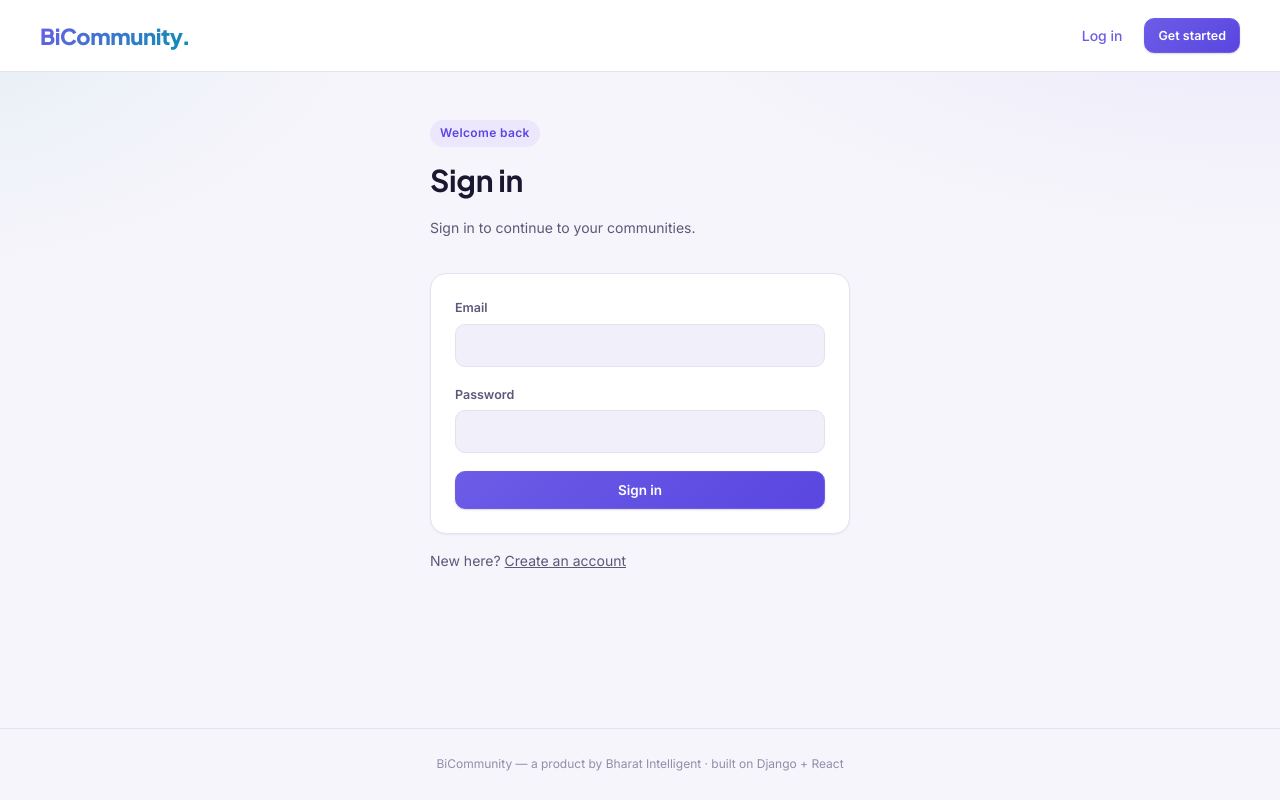
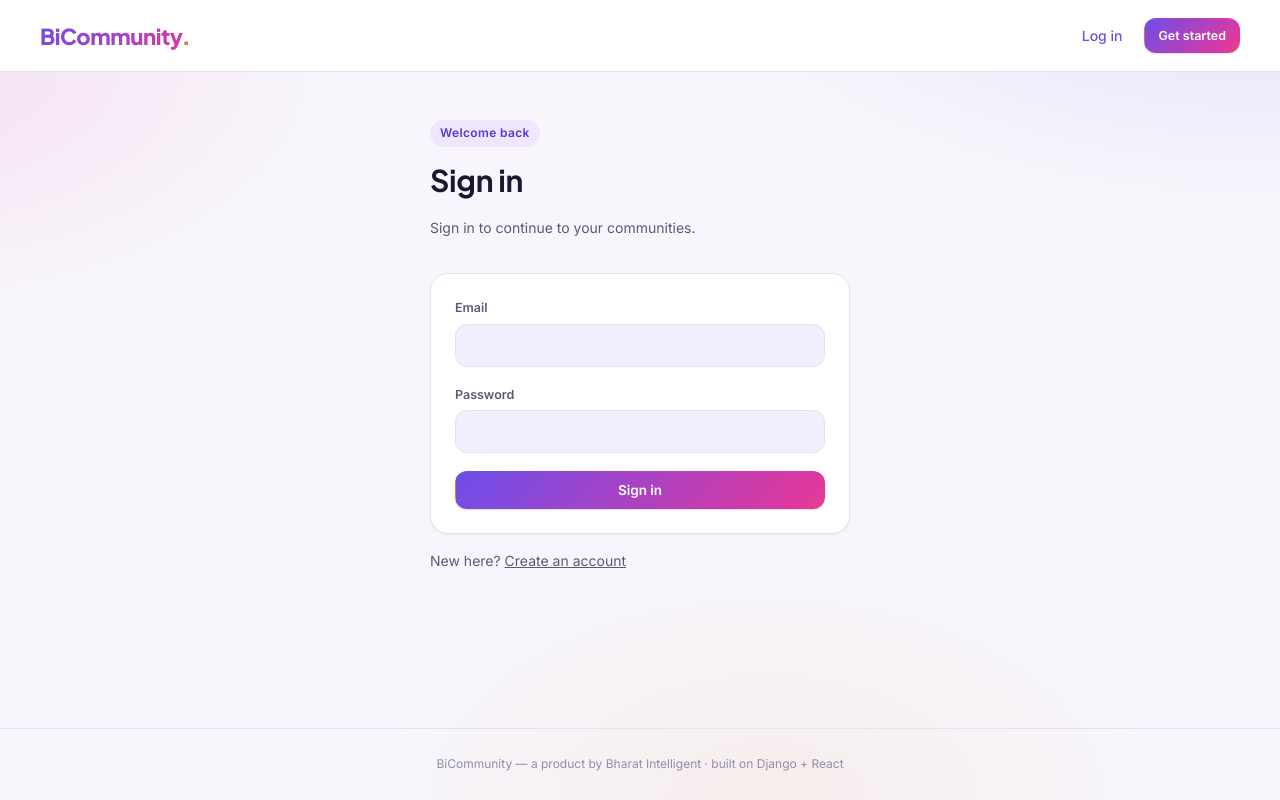
Before and after one commit to Shitanshu14/BI-COMMUNITY-FRONTEND, a React (Vite) app: page /login in a window 1280 px wide. Built offline with nearby package versions, Linux system fonts and the light colour scheme; no server answers.

Commit message:
added new xml

```diff
--- a/src/index.css
+++ b/src/index.css
@@ -3,46 +3,53 @@
    Concept: light SaaS workspace, indigo-blue accent
    =========================================================== */
 :root {
-  --bg: #0c0a14;
-  --surface: #171425;
-  --surface-soft: #1c1830;
-  --border: #2a2540;
-  --border-soft: #221e36;
+  --bg: #08070d;
+  --surface: #130f1c;
+  --surface-soft: #1b1628;
+  --border: #2c2540;
+  --border-soft: #221c32;
 
   --ink: #ffffff;
-  --ink-soft: #a29fc0;
-  --ink-faint: #6c6690;
+  --ink-soft: #a9a2c4;
+  --ink-faint: #6f6890;
 
-  --primary: #6c5ce7;
-  --primary-ink: #8b7cf6;
-  --primary-soft: #2a2258;
-  --primary-soft-ink: #cabffb;
-  --primary-2: #17c3e0;
-  --accent-gradient: linear-gradient(135deg, var(--primary) 0%, var(--primary-2) 100%);
+  /* Geneva-style vibrant duo: electric violet -> hot pink, with an
+     orange third stop reserved for gradient accents (brand text,
+     buttons, bubbles) so the app reads bold and playful, not flat. */
+  --primary: #7c5cff;
+  --primary-ink: #a58aff;
+  --primary-soft: #241a4d;
+  --primary-soft-ink: #cabbff;
+  --primary-2: #ff4fa3;
+  --primary-3: #ff9d4d;
+  --accent-gradient: linear-gradient(135deg, #7c5cff 0%, #ff4fa3 60%, #ff9d4d 100%);
+  --accent-gradient-soft: linear-gradient(135deg, color-mix(in srgb, #7c5cff 16%, transparent), color-mix(in srgb, #ff4fa3 16%, transparent));
 
-  --verified: #5dcaa5;
-  --verified-soft: #0e2e24;
-  --danger: #f0997b;
-  --danger-soft: #3a1c12;
-  --warn: #efb347;
-  --warn-soft: #3a2c0e;
+  --verified: #3ddc97;
+  --verified-soft: #0f2e22;
+  --danger: #ff6b6b;
+  --danger-soft: #3a1418;
+  --warn: #ffb84d;
+  --warn-soft: #3a2a0e;
 
   /* Poll bar accents — cycled per option so multi-option polls read at a
      glance instead of every bar being the same flat purple. */
-  --poll-1: #8b7cf6;
-  --poll-2: #4fd1c5;
-  --poll-3: #f6ad55;
-  --poll-4: #fc8181;
-  --poll-5: #63b3ed;
+  --poll-1: #a58aff;
+  --poll-2: #3ddc97;
+  --poll-3: #ffb84d;
+  --poll-4: #ff6b8a;
+  --poll-5: #4fc3f7;
 
   --font-display: "Plus Jakarta Sans", -apple-system, sans-serif;
   --font-body: "Inter", -apple-system, sans-serif;
 
-  --radius-lg: 16px;
-  --radius: 10px;
-  --radius-sm: 8px;
-  --shadow-sm: 0 1px 2px rgba(0, 0, 0, 0.2);
-  --shadow-md: 0 20px 45px -20px rgba(0, 0, 0, 0.55);
+  --radius-lg: 18px;
+  --radius: 12px;
+  --radius-sm: 9px;
+  --shadow-sm: 0 1px 2px rgba(0, 0, 0, 0.25);
+  --shadow-md: 0 20px 45px -20px rgba(0, 0, 0, 0.6);
+  --glow-primary: 0 8px 28px -10px color-mix(in srgb, var(--primary) 65%, transparent), 0 2px 10px -4px color-mix(in srgb, var(--primary-2) 45%, transparent);
+  --glow-primary-soft: 0 6px 20px -12px color-mix(in srgb, var(--primary) 55%, transparent);
 
   --sidebar-w: 248px;
 }
@@ -52,22 +59,25 @@
    purple/verified/danger/warn accents, just flipped surfaces/ink so it
    reads correctly on a light background. */
 html[data-theme="light"] {
-  --bg: #f6f5fb;
+  --bg: #f8f6fc;
   --surface: #ffffff;
-  --surface-soft: #f1eff9;
-  --border: #e4e1f1;
-  --border-soft: #ece9f8;
+  --surface-soft: #f2eefb;
+  --border: #e5e0f3;
+  --border-soft: #ede8fa;
 
   --ink: #1a1730;
   --ink-soft: #5c5878;
   --ink-faint: #928da9;
 
-  --primary: #6c5ce7;
-  --primary-ink: #5a46e0;
-  --primary-soft: #ece7fd;
-  --primary-soft-ink: #4c3bc7;
+  --primary: #6c4eea;
+  --primary-ink: #5638d6;
+  --primary-soft: #eee7fe;
+  --primary-soft-ink: #4c30c7;
 
-  --primary-2: #0891b2;
+  --primary-2: #e0389e;
+  --primary-3: #e2822c;
+  --accent-gradient: linear-gradient(135deg, #6c4eea 0%, #e0389e 60%, #e2822c 100%);
+  --accent-gradient-soft: linear-gradient(135deg, color-mix(in srgb, #6c4eea 10%, transparent), color-mix(in srgb, #e0389e 10%, transparent));
 
   --verified: #1f9d78;
   --verified-soft: #e3f7ef;
@@ -76,7 +86,7 @@ html[data-theme="light"] {
   --warn: #b9820f;
   --warn-soft: #fbf0da;
 
-  --poll-1: #6c5ce7;
+  --poll-1: #6c4eea;
   --poll-2: #17a398;
   --poll-3: #dd8a1f;
   --poll-4: #e0554b;
@@ -84,6 +94,8 @@ html[data-theme="light"] {
 
   --shadow-sm: 0 1px 2px rgba(20, 15, 50, 0.06);
   --shadow-md: 0 20px 45px -20px rgba(20, 15, 50, 0.18);
+  --glow-primary: 0 8px 26px -10px color-mix(in srgb, var(--primary) 40%, transparent), 0 2px 10px -4px color-mix(in srgb, var(--primary-2) 28%, transparent);
+  --glow-primary-soft: 0 6px 18px -12px color-mix(in srgb, var(--primary) 35%, transparent);
 }
 
 html { transition: background-color 0.15s ease; }
@@ -95,8 +107,9 @@ html { scroll-behavior: smooth; }
 body {
   margin: 0;
   background:
-    radial-gradient(1100px 520px at 100% -10%, color-mix(in srgb, var(--primary) 10%, transparent), transparent 60%),
-    radial-gradient(900px 500px at -10% 0%, color-mix(in srgb, var(--primary-2) 8%, transparent), transparent 55%),
+    radial-gradient(1000px 480px at 100% -10%, color-mix(in srgb, var(--primary) 16%, transparent), transparent 60%),
+    radial-gradient(820px 460px at -8% 8%, color-mix(in srgb, var(--primary-2) 12%, transparent), transparent 55%),
+    radial-gradient(700px 420px at 60% 100%, color-mix(in srgb, var(--primary-3) 8%, transparent), transparent 55%),
     var(--bg);
   background-attachment: fixed;
   color: var(--ink);
@@ -158,11 +171,16 @@ button, input, textarea, select { font-family: inherit; font-size: inherit; colo
   letter-spacing: -0.02em;
   cursor: pointer;
   background: var(--accent-gradient);
+  background-size: 200% auto;
   -webkit-background-clip: text;
   background-clip: text;
   color: transparent;
+  animation: brand-shimmer 6s ease-in-out infinite;
 }
-.brand .dot { -webkit-text-fill-color: var(--primary-2); color: var(--primary-2); }
+.brand .dot { -webkit-text-fill-color: var(--primary-3); color: var(--primary-3); }
+@media (prefers-reduced-motion: reduce) {
+  .brand { animation: none; }
+}
 .topbar nav { display: flex; gap: 20px; align-items: center; }
 .nav-link {
   font-family: var(--font-body);
@@ -183,9 +201,11 @@ button, input, textarea, select { font-family: inherit; font-size: inherit; colo
 .sidebar {
   width: var(--sidebar-w);
   flex-shrink: 0;
-  background: color-mix(in srgb, var(--surface) 92%, transparent);
-  backdrop-filter: blur(14px);
+  background: color-mix(in srgb, var(--surface) 78%, transparent);
+  backdrop-filter: blur(20px) saturate(140%);
+  -webkit-backdrop-filter: blur(20px) saturate(140%);
   border-right: 1px solid var(--border);
+  box-shadow: 1px 0 0 color-mix(in srgb, var(--primary) 8%, transparent);
   padding: 22px 16px;
   display: flex;
   flex-direction: column;
@@ -201,11 +221,20 @@ button, input, textarea, select { font-family: inherit; font-size: inherit; colo
   letter-spacing: -0.02em;
   cursor: pointer;
   background: var(--accent-gradient);
+  background-size: 200% auto;
   -webkit-background-clip: text;
   background-clip: text;
   color: transparent;
+  animation: brand-shimmer 6s ease-in-out infinite;
 }
-.sidebar-brand .dot { -webkit-text-fill-color: var(--primary-2); color: var(--primary-2); }
+.sidebar-brand .dot { -webkit-text-fill-color: var(--primary-3); color: var(--primary-3); }
+@keyframes brand-shimmer {
+  0%, 100% { background-position: 0% 50%; }
+  50% { background-position: 100% 50%; }
+}
+@media (prefers-reduced-motion: reduce) {
+  .sidebar-brand { animation: none; }
+}
 
 .bell-btn {
   position: relative;
@@ -271,11 +300,13 @@ button, input, textarea, select { font-family: inherit; font-size: inherit; colo
   text-align: left;
 }
 .sidebar-link svg { width: 18px; height: 18px; flex-shrink: 0; }
-.sidebar-link:hover { background: var(--surface-soft); color: var(--ink); }
+.sidebar-link { transition: background 0.14s ease, color 0.14s ease, transform 0.12s ease; }
+.sidebar-link:hover { background: var(--surface-soft); color: var(--ink); transform: translateX(1px); }
 .sidebar-link.active {
-  background: var(--primary-soft);
+  background: var(--accent-gradient-soft);
   color: var(--primary-ink);
   position: relative;
+  box-shadow: var(--glow-primary-soft);
 }
 .sidebar-link.active::before {
   content: "";
@@ -286,6 +317,7 @@ button, input, textarea, select { font-family: inherit; font-size: inherit; colo
   width: 3px;
   border-radius: 0 4px 4px 0;
   background: var(--accent-gradient);
+  box-shadow: 0 0 10px 1px color-mix(in srgb, var(--primary) 65%, transparent);
 }
 
 .sidebar-foot { padding-top: 14px; border-top: 1px solid var(--border-soft); }
@@ -377,7 +409,7 @@ h3 { font-size: 16px; }
   cursor: pointer;
   transition: box-shadow 0.15s ease, transform 0.15s ease, border-color 0.15s ease;
 }
-.community-card:hover { box-shadow: var(--shadow-md); border-color: var(--primary-soft-ink); transform: translateY(-1px); }
+.community-card:hover { box-shadow: var(--shadow-md), var(--glow-primary-soft); border-color: var(--primary-soft-ink); transform: translateY(-1px); }
 .community-card-head { display: flex; align-items: flex-start; justify-content: space-between; gap: 10px; margin-bottom: 10px; }
 .community-card .entry-title { font-family: var(--font-display); font-size: 17px; font-weight: 700; }
 .community-card-desc { color: var(--ink-soft); font-size: 13.5px; margin: 6px 0 14px; min-height: 20px; }
@@ -420,10 +452,10 @@ h3 { font-size: 16px; }
 }
 .pill-btn:hover { border-color: var(--primary); color: var(--ink); transform: translateY(-1px); }
 .pill-btn.active {
-  background: linear-gradient(135deg, var(--primary) 0%, var(--primary-ink) 100%);
+  background: var(--accent-gradient);
   border-color: transparent;
   color: #fff;
-  box-shadow: 0 4px 12px -4px color-mix(in srgb, var(--primary) 65%, transparent);
+  box-shadow: var(--glow-primary-soft);
 }
 .pill-btn-sm { padding: 5px 11px; font-size: 11.5px; }
 
@@ -625,7 +657,7 @@ h3 { font-size: 16px; }
   margin-bottom: 12px;
   transition: box-shadow 0.15s ease, border-color 0.15s ease, transform 0.15s ease;
 }
-.post-card:hover { box-shadow: var(--shadow-md); border-color: var(--primary-soft-ink); transform: translateY(-2px); }
+.post-card:hover { box-shadow: var(--shadow-md), var(--glow-primary-soft); border-color: var(--primary-soft-ink); transform: translateY(-2px); }
 /* Slightly denser variant for lists shown inside a page that already has
    a lot of its own chrome (e.g. the Saved tab on Profile). */
 .post-card-compact { padding: 13px 16px; }
@@ -690,8 +722,9 @@ h3 { font-size: 16px; }
 .modal-backdrop {
   position: fixed;
   inset: 0;
-  background: rgba(8, 6, 20, 0.6);
-  backdrop-filter: blur(2px);
+  background: rgba(8, 6, 20, 0.65);
+  backdrop-filter: blur(6px);
+  -webkit-backdrop-filter: blur(6px);
   display: flex;
   align-items: center;
   justify-content: center;
@@ -752,7 +785,7 @@ h3 { font-size: 16px; }
   font-weight: 700;
   color: #fff;
   flex-shrink: 0;
-  box-shadow: 0 0 0 2px var(--surface), 0 0 0 3px var(--border-soft);
+  box-shadow: 0 0 0 2px var(--surface), 0 0 0 3px color-mix(in srgb, var(--primary) 22%, var(--border-soft));
 }
 
 /* -----------------------------------------------------------
@@ -787,9 +820,9 @@ h3 { font-size: 16px; }
 .badge-role { color: var(--ink-soft); background: var(--surface-soft); border: 1px solid var(--border); }
 .badge-type {
   color: #fff;
-  background: linear-gradient(135deg, var(--primary) 0%, var(--primary-ink) 100%);
+  background: var(--accent-gradient);
   text-transform: capitalize;
-  box-shadow: 0 2px 8px -2px color-mix(in srgb, var(--primary) 60%, transparent);
+  box-shadow: 0 2px 10px -2px color-mix(in srgb, var(--primary) 55%, transparent);
 }
 .badge-tag { color: var(--ink-soft); background: var(--surface-soft); border: 1px solid var(--border); text-transform: capitalize; }
 .badge-solved { color: var(--verified); background: var(--verified-soft); }
@@ -813,12 +846,15 @@ h3 { font-size: 16px; }
 .btn:hover { background: var(--surface-soft); }
 .btn:active { transform: scale(0.97); }
 .btn-primary {
-  background: linear-gradient(135deg, var(--primary) 0%, var(--primary-ink) 100%);
+  background: var(--accent-gradient);
+  background-size: 160% auto;
+  background-position: 0% 50%;
   color: #fff;
-  border-color: var(--primary);
+  border-color: transparent;
   box-shadow: 0 1px 2px rgba(0, 0, 0, 0.15);
+  transition: background-position 0.35s ease, border-color 0.15s ease, transform 0.12s ease, box-shadow 0.15s ease;
 }
-.btn-primary:hover { filter: brightness(1.08); border-color: var(--primary-ink); box-shadow: 0 6px 18px -8px var(--primary); transform: translateY(-1px); }
+.btn-primary:hover { background-position: 100% 50%; border-color: transparent; box-shadow: var(--glow-primary); transform: translateY(-1px); }
 .btn-primary:active { transform: translateY(0) scale(0.97); }
 .btn-accent { background: var(--primary); color: #fff; border-color: var(--primary); }
 .btn-accent:hover { background: var(--primary-ink); border-color: var(--primary-ink); }
@@ -901,7 +937,7 @@ textarea { min-height: 90px; resize: vertical; font-family: var(--font-body); }
   cursor: pointer;
   transition: box-shadow 0.15s ease, border-color 0.15s ease, transform 0.15s ease;
 }
-.qa-row:hover { box-shadow: var(--shadow-md); border-color: var(--primary-soft-ink); transform: translateY(-2px); }
+.qa-row:hover { box-shadow: var(--shadow-md), var(--glow-primary-soft); border-color: var(--primary-soft-ink); transform: translateY(-2px); }
 .qa-row-stat {
   display: flex;
   flex-direction: column;
@@ -958,7 +994,8 @@ textarea { min-height: 90px; resize: vertical; font-family: var(--font-body); }
   overflow-y: auto;
   border: 1px solid var(--border);
   background:
-    radial-gradient(600px 300px at 100% 0%, color-mix(in srgb, var(--primary) 5%, transparent), transparent 60%),
+    radial-gradient(600px 300px at 100% 0%, color-mix(in srgb, var(--primary) 8%, transparent), transparent 60%),
+    radial-gradient(500px 260px at 0% 100%, color-mix(in srgb, var(--primary-2) 6%, transparent), transparent 60%),
     var(--surface);
   border-radius: var(--radius-lg);
   padding: 18px 20px;
@@ -985,7 +1022,7 @@ textarea { min-height: 90px; resize: vertical; font-family: var(--font-body); }
   background: var(--accent-gradient);
   color: #fff;
   border-bottom-right-radius: 5px;
-  box-shadow: 0 3px 10px -4px color-mix(in srgb, var(--primary) 60%, transparent);
+  box-shadow: 0 4px 14px -4px color-mix(in srgb, var(--primary) 55%, transparent), 0 2px 8px -3px color-mix(in srgb, var(--primary-2) 45%, transparent);
 }
 .bubble-row.theirs .bubble {
   background: var(--surface-soft);
@@ -1049,7 +1086,7 @@ textarea { min-height: 90px; resize: vertical; font-family: var(--font-body); }
   cursor: pointer;
   transition: box-shadow 0.15s ease, transform 0.15s ease;
 }
-.suggested-card:hover { box-shadow: var(--shadow-md); transform: translateY(-1px); }
+.suggested-card:hover { box-shadow: var(--shadow-md), var(--glow-primary-soft); border-color: var(--primary-soft-ink); transform: translateY(-1px); }
 .suggested-card-name { font-weight: 700; font-size: 13.5px; line-height: 1.3; }
 .suggested-card-meta { font-size: 11.5px; color: var(--ink-faint); margin-bottom: 4px; }
 
@@ -1166,7 +1203,7 @@ textarea { min-height: 90px; resize: vertical; font-family: var(--font-body); }
   opacity: 0.06;
   pointer-events: none;
 }
-.stat-card:hover { box-shadow: var(--shadow-md); border-color: var(--primary-soft-ink); transform: translateY(-2px); }
+.stat-card:hover { box-shadow: var(--shadow-md), var(--glow-primary-soft); border-color: var(--primary-soft-ink); transform: translateY(-2px); }
 .stat-card-icon { font-size: 20px; margin-bottom: 10px; display: block; }
 .stat-card-value { font-family: var(--font-display); font-size: 26px; font-weight: 800; line-height: 1; }
 .stat-card-label { font-size: 12.5px; color: var(--ink-faint); margin-top: 6px; }
@@ -1195,7 +1232,7 @@ textarea { min-height: 90px; resize: vertical; font-family: var(--font-body); }
   cursor: pointer;
   transition: box-shadow 0.15s ease, transform 0.15s ease, border-color 0.15s ease;
 }
-.trending-card:hover { box-shadow: var(--shadow-md); border-color: var(--primary-soft-ink); transform: translateY(-2px); }
+.trending-card:hover { box-shadow: var(--shadow-md), var(--glow-primary-soft); border-color: var(--primary-soft-ink); transform: translateY(-2px); }
 .trending-card-community { font-size: 11.5px; font-weight: 700; color: var(--primary-ink); text-transform: uppercase; letter-spacing: 0.03em; margin-bottom: 6px; }
 .trending-card-title {
   font-family: var(--font-display);
```
Also changed, not shown: src/pages/Messages.jsx (+83 -3 lines), 2 other files (tests, documents, lock files or other folders).
